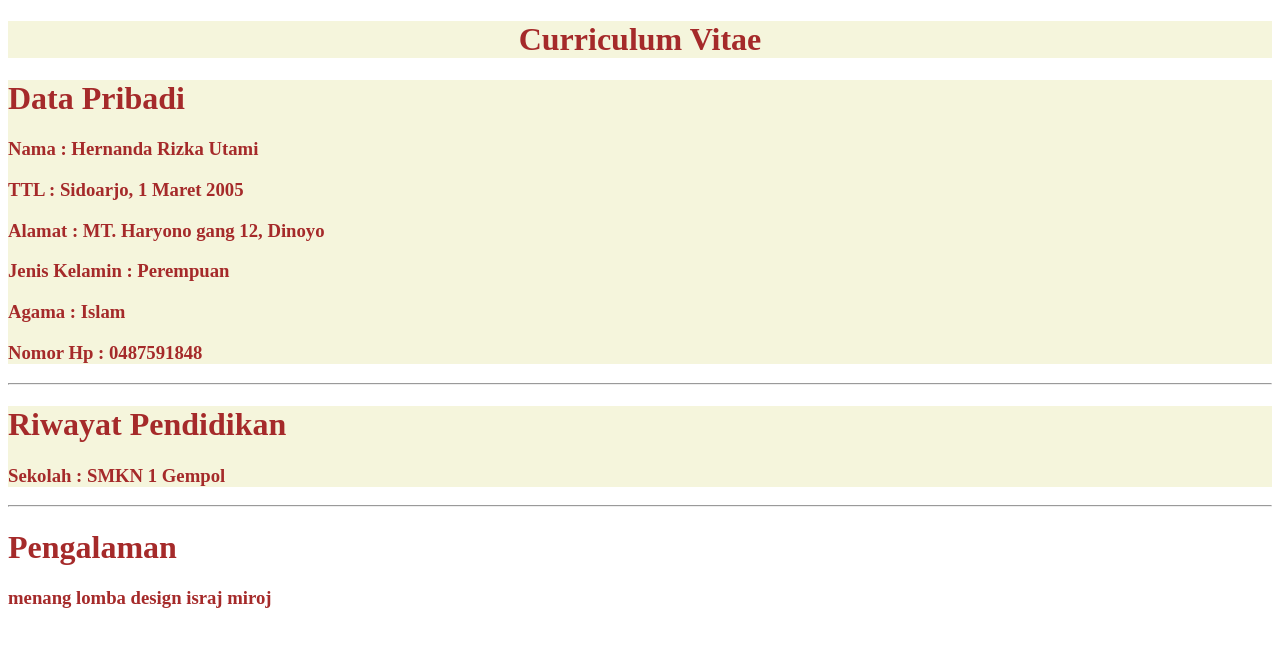
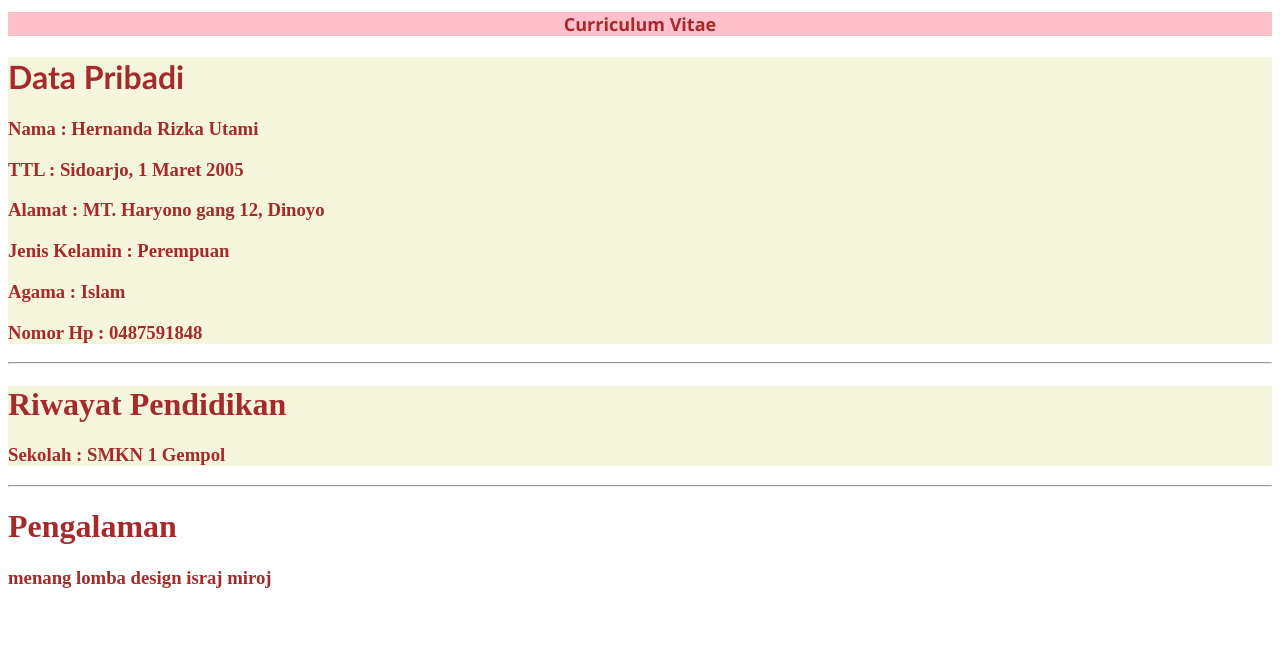
Before and after one commit to ocaocuoci/web-pertama-saya, a plain HTML site: page frontend/biodata.html in a window 1280 px wide. Drawn offline with Linux system fonts and the light colour scheme.

Commit message:
wri day 2

```diff
--- a/frontend/biodata.html
+++ b/frontend/biodata.html
@@ -4,14 +4,15 @@
     <meta charset="UTF-8">
     <meta http-equiv="X-UA-Compatible" content="IE=edge">
     <meta name="viewport" content="width=device-width, initial-scale=1.0">
-    <title>Document</title>
+    <title>biodata</title>
+    <link rel="stylesheet" href="style.css">
 </head>
 <body>
     <div style="text-align: center; color: brown; background-color: beige;">
-        <h1>Curriculum Vitae</h1>
+        <h1 class="cv">Curriculum Vitae</h1>
     </div>
     <div style="background-color: beige;color: brown;">
-        <h1>Data Pribadi</h1>
+        <h1 class="data">Data Pribadi</h1>
         <h3>Nama            : Hernanda Rizka Utami</h3>
         <h3>TTL             : Sidoarjo, 1 Maret 2005</h3>
         <h3>Alamat          : MT. Haryono gang 12, Dinoyo</h3>
--- /dev/null
+++ b/frontend/style.css
@@ -0,0 +1,9 @@
+.data{
+    font-family: 'Gill Sans', 'Gill Sans MT', Calibri, 'Trebuchet MS', sans-serif;
+}
+
+.cv{
+    background-color: pink;
+    font-size: large;
+    font-family: 'Segoe UI', Tahoma, Geneva, Verdana, sans-serif;
+}
--- /dev/null
+++ b/frontend/wri2.css
@@ -0,0 +1,7 @@
+.cv{
+    font-family: 'Franklin Gothic Medium', 'Arial Narrow', Arial, sans-serif;
+    color: blueviolet;
+    background-color: antiquewhite;
+
+
+}
```
Also changed, not shown: frontend/wri2.html (added, +15 -0 lines).
